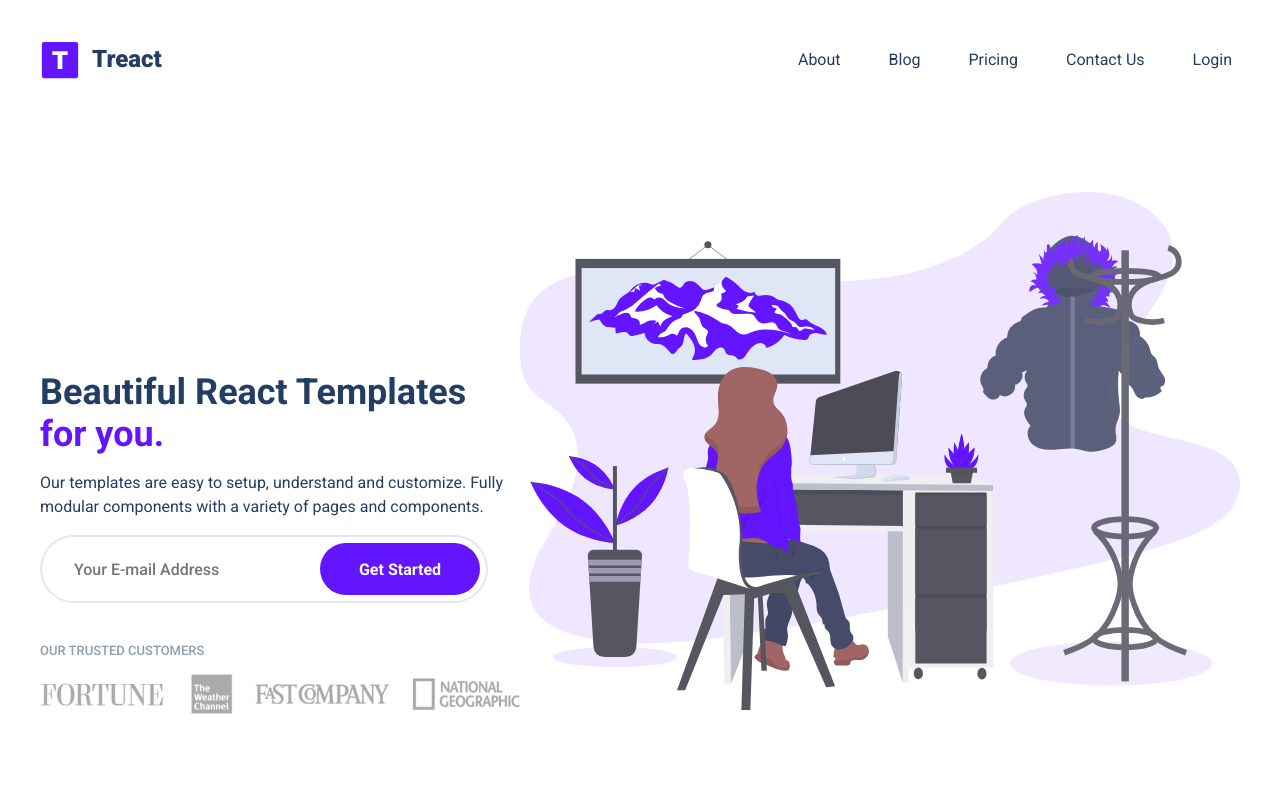
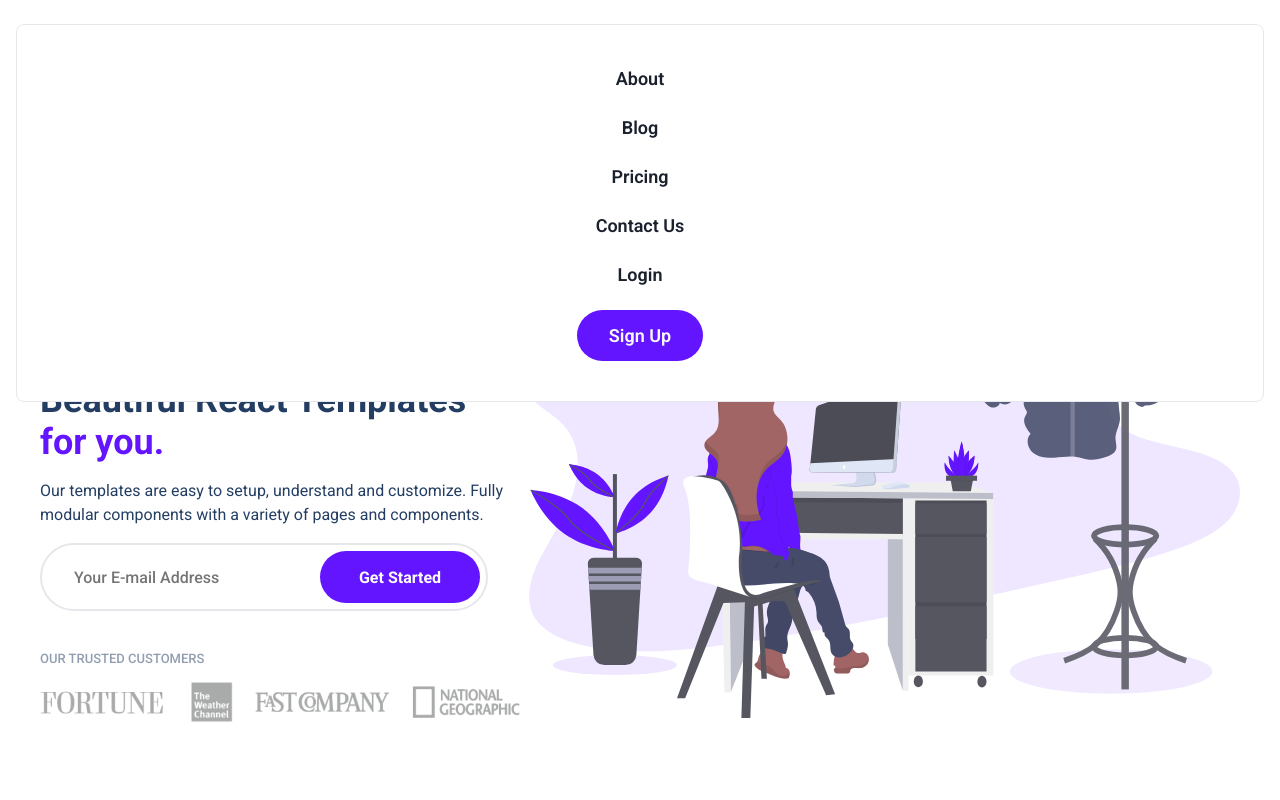
Before and after one commit to AngelxAnarchy/finalproject, a plain HTML site: page index.html in a window 1280 px wide. Shown: the top 800 px of the page. Drawn offline with Linux system fonts and the light colour scheme.

Commit message:
final project

```diff
--- a/index.html
+++ b/index.html
@@ -11,7 +11,7 @@
     <script src="https://kit.fontawesome.com/04fd729015.js" crossorigin="anonymous"></script>
 </head>
 
-<body>
+<body class="menu--open">
     <section id="landing">
         <nav>
             <div class="row nav__row">
@@ -24,14 +24,25 @@
                     <a class="nav__link" href="#blog">Blog</a>
                     <a class="nav__link" href="#pricing">Pricing</a>
                     <a class="nav__link" href="#contact">Contact Us</a>
-                    <a class="nav__link" href="#login">Login</a>
+                    <a class="nav__link login" href="#login">Login</a>
+                    <a class="nav__link nav__link--primary" href="#login">Sign Up</a>
                 </ul>
-                <button class="btn__menu">Sign Up</button>
+                <button class="btn__menu" onclick="openMenu()"></button>
             </div>
         </nav>
-        <div class="modal">
-            <button class="btn__menu btn__menu--close"></button>
+       <div class="modal">
+        <button class="btn__menu btn__menu--close" onclick="closeMenu()">
+            <i class="fas fa-bars"></i>
+        </button>
+        <div class="modal__links">
+            <a href="" class="modal__link">About</a>
+            <a href="" class="modal__link">Blog</a>
+            <a href="" class="modal__link">Pricing</a>
+            <a href="" class="modal__link">Contact Us</a>
+            <a href="" class="modal__link">Login</a>
+            <a href="" class="modal__link modal__link--primary">Sign Up</a>
         </div>
+       </div>
     </section>
 
     <header class="header">
--- a/index.js
+++ b/index.js
@@ -0,0 +1,7 @@
+function openMenu() {
+    document.body.classList += " menu--open";
+}
+
+function closeMenu() {
+    document.body.classList.remove('menu--open');
+}
--- a/style.css
+++ b/style.css
@@ -47,7 +47,7 @@ a {
     text-decoration: none;
 }
 
-.btn__menu {
+.btn_menu {
     padding: 10px 32px;
     border-radius: 999px;
     background-color: #6415ff;
@@ -88,6 +88,14 @@ img {
     line-height: 1.625;
 }
 
+i {
+    margin: 0;
+    padding: 0;
+    box-sizing: border-box;
+    font-family: 'Inter', system-ui;
+    color: #243e63;
+}
+
 /*
 
 NAVIGATION
@@ -123,14 +131,96 @@ NAVIGATION
     font-size: 16px;
 }
 
+.nav__link--primary {
+    margin: 0;
+    padding: 10px 32px;
+    margin-top: 2px;
+    border-radius: 9999px;
+    background: #6415ff;
+    color: #fff;
+    line-height: 1.5;
+    border: none;
+    width: auto;
+    transition: all 300ms;
+}
+.nav__link:hover {
+    background-image: linear-gradient(rgb(0 0 0/20%) 0 0);
+    color: #6415ff;
+}
+
 .nav__links {
     display: flex;
     align-items: center;
     padding-bottom: 2px;
 }
 
-.btn__menu:hover {
+.btn:hover {
     background-image: linear-gradient(rgb(0 0 0/20%) 0 0);
+    color: #6415ff;
+}
+
+.modal {
+    position: fixed;
+    top: 0;
+    left: 0;
+    right: 0;
+    height: 378px;
+    margin: 24px 16px;
+    padding: 32px;
+    background-color: #fff;
+    border: 1px solid rgb(229, 231, 235);
+    border-radius: 8px;
+    z-index: 4;
+    visibility: hidden;
+    opacity: 0;
+    transform: translateX(300%);
+    transition: all 300msease;
+}
+.menu--open .modal {
+    visibility: visible;
+    opacity: 1;
+    transform: translateX(0);
+}
+
+.modal__links {
+    width: 100%;
+    height: 100%;
+    display: flex;
+    flex-direction: column;
+    align-items: center;
+}
+
+.modal__link {
+    color: #1a202c;
+    font-size: 18px;
+    font-weight: 600;
+    line-height: 1.5;
+    margin: 8px 0;
+    padding-bottom: 4px;
+    border-bottom: 2px solid transparent;
+}
+
+.modal__link--primary {
+    color: #f7fafc;
+    padding: 12px 32px;
+    background: #6415ff;
+    border-radius: 500px;
+    border: none;
+}
+
+.btn__menu {
+    display: none;
+    color: #243e63;
+    background: transparent;
+    border: none;
+    transition: all 300ms ease;
+}
+
+.btn__menu--close {
+    position: absolute;
+    right: 20px;
+    top: 10px;
+    padding: 8px;
     color: #6415ff;
 }
 
```
